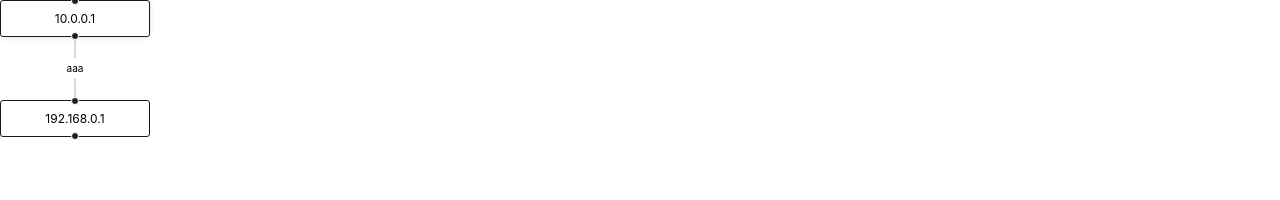
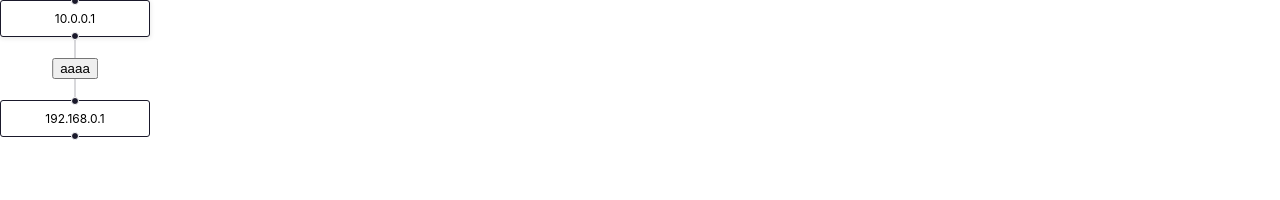
Before and after one commit to Oliver-Quail/Simple-Network-Visualiser, a React (Create React App) app in the folder web_interface/: page / in a window 1280 px wide. Shown: the top 200 px of the page. Built offline with nearby package versions, Linux system fonts and the light colour scheme.

Commit message:
Began adding buttons to edges

```diff
--- a/web_interface/src/components/customEdge.tsx
+++ b/web_interface/src/components/customEdge.tsx
@@ -1,4 +1,4 @@
-import { BaseEdge, EdgeProps, getSmoothStepPath } from "@xyflow/react"
+import { BaseEdge, EdgeLabelRenderer, EdgeProps, getSmoothStepPath, getStraightPath, useReactFlow } from "@xyflow/react"
 
 interface edgeProps {
     id :String
@@ -9,21 +9,29 @@ const CustomEdge = ({id,
     sourceY,
     targetX,
     targetY,
-    sourcePosition,
-    targetPosition
   }: EdgeProps) => {
-
-    const [edgePath, labelX, labelY] = getSmoothStepPath({
+    const { setEdges } = useReactFlow();
+    const [edgePath, labelX, labelY] = getStraightPath({
         sourceX,
         sourceY,
         targetX,
         targetY,
-        sourcePosition,
-        targetPosition,
       });
 
     return (
-        <BaseEdge path={edgePath} id={id}/>
+        <>
+            <BaseEdge path={edgePath} id={id}/>
+            <EdgeLabelRenderer>
+                <button
+                    style={{
+                        position: 'absolute',
+                        transform: `translate(-50%, -50%) translate(${labelX}px,${labelY}px)`,
+                        pointerEvents: 'all',
+                        }}
+                        className="nodrag nopan"
+                >aaaa</button>
+            </EdgeLabelRenderer>
+        </>
     )
 }
 
--- a/web_interface/src/pages/analysis/analysis.tsx
+++ b/web_interface/src/pages/analysis/analysis.tsx
@@ -1,14 +1,16 @@
 import { Edge, ReactFlow } from '@xyflow/react';
 import '@xyflow/react/dist/style.css';
 import EdgeLabel from '../../components/edgeLabel';
+import CustomEdge from '../../components/customEdge';
 
 const initialNodes = [
     { id: '1', position: { x: 0, y: 0 }, data: { label: '10.0.0.1' } },
     { id: '2', position: { x: 0, y: 100 }, data: { label: '192.168.0.1' } },
   ];
 
-  const initialEdges :Array<Edge> = [{ id: 'e1-2', source: '1', target: '2', label:"aaa"}];
+  const initialEdges :Array<Edge> = [{ id: 'e1-2', source: '1', target: '2', type:"custom-edge"}];
 
+  const edgeTypes = {"custom-edge" : CustomEdge}
 
 const AnalysisPage = () => {
 
@@ -16,7 +18,7 @@ const AnalysisPage = () => {
 
         <article>
             <div style={{ width: '100vw', height: '100vh' }}>
-                <ReactFlow nodes={initialNodes} edges={initialEdges} />
+                <ReactFlow nodes={initialNodes} edges={initialEdges} edgeTypes={edgeTypes} />
             </div>
         </article>
     )
```
